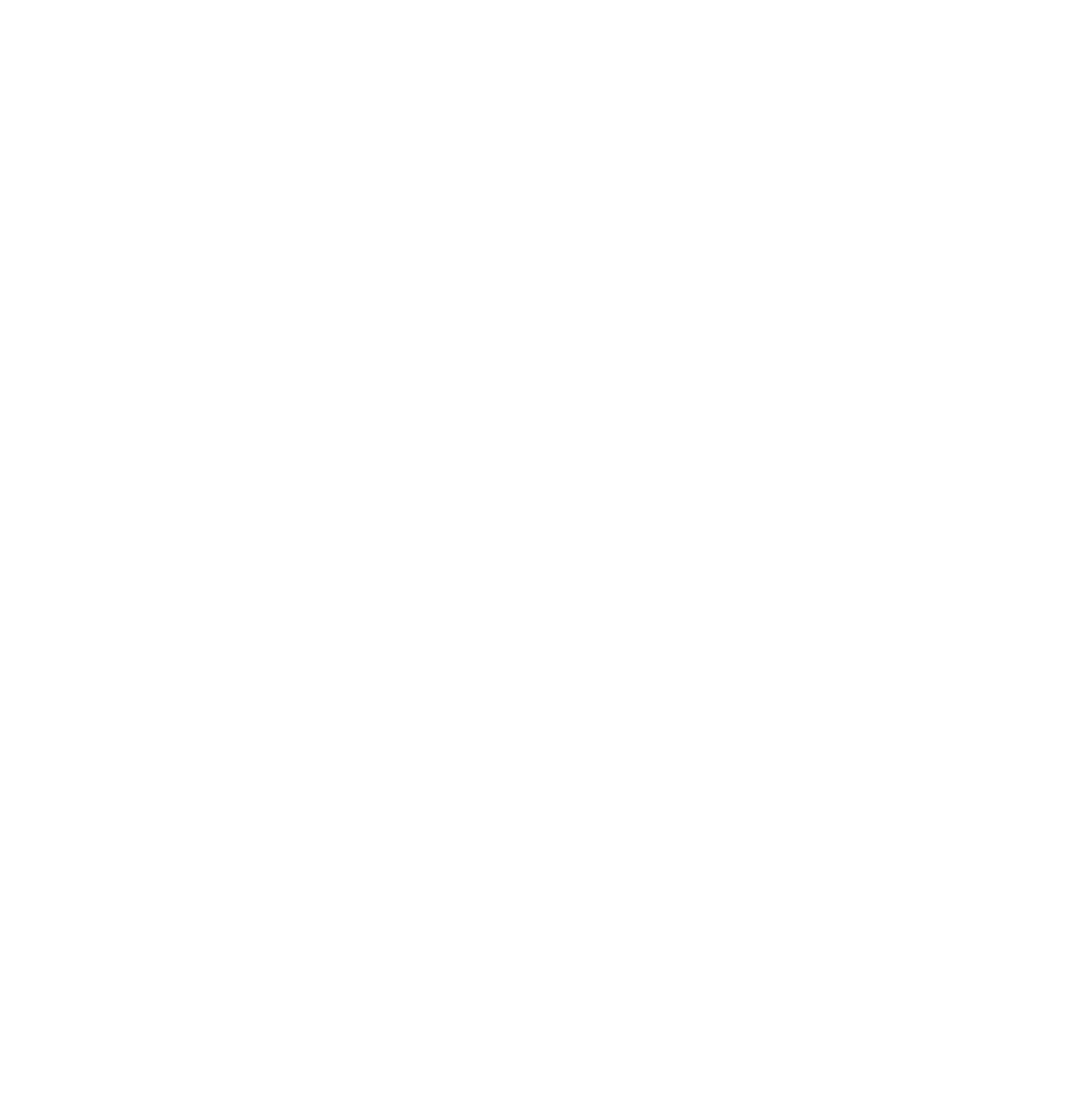
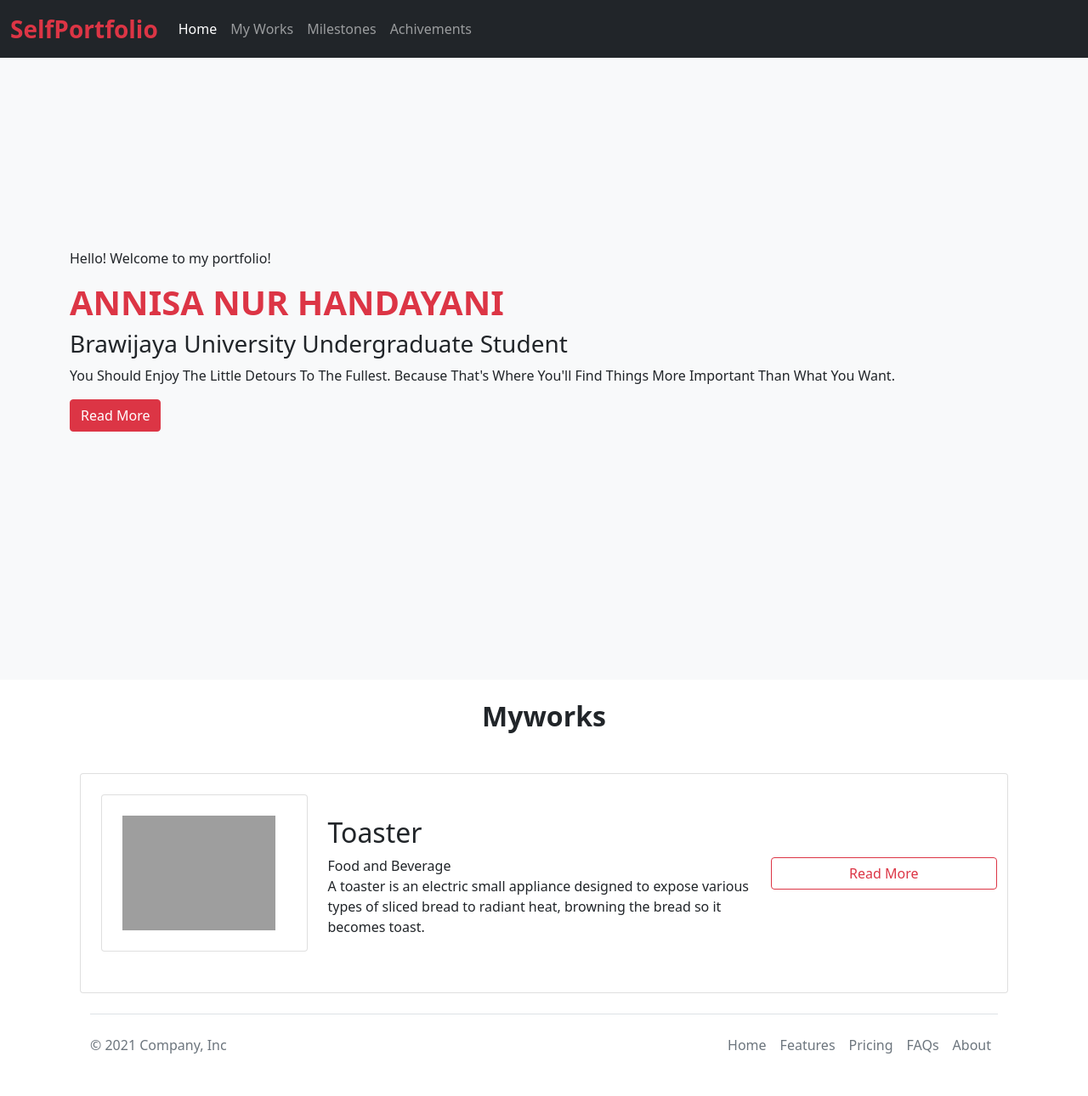
Before and after one commit to 4nnScript/latihan-web, a Django app: page /wedding/ in a window 1280 px wide. Before the commit the page is empty. Shown: the whole page at 85% size. Before the commit the page ends 800 px from the top, so only its background shows below. Run offline with Django 3.2, Linux system fonts and the light colour scheme; grey boxes are pictures that could not be loaded.

Commit message:
uda jam 3

```diff
--- a/mainapp/templates/wedding.html
+++ b/mainapp/templates/wedding.html
@@ -0,0 +1,51 @@
+{% extends 'base.html' %}
+{% load static %}
+
+{% block content %}
+<div class="header bg-light">
+    <div class="header-content container-lg">
+        <div class="row min-vh-100 align-items-center">
+            <div class="col-md-12">
+                <div class="profile-text text-dark">
+                    <p>Hello! Welcome to my portfolio!</p>
+                    <h1 class="fw-bold fs-1 text-danger text-uppercase">Annisa Nur Handayani</h1>
+                    <h3>Brawijaya University Undergraduate Student</h2>
+                    <p>You Should Enjoy The Little Detours To The Fullest. Because That's Where You'll Find Things More Important Than What You Want.</p>
+                    <button class="btn btn-danger">Read More</button>
+                </div>
+            </div>
+        </div>
+    </div>
+</div>
+
+<div class="container-lg">
+    <div class="row justify-content-center">
+        <div class="col-lg-8">
+            <div class="text-center mt-4 mb-4">
+                <h2 class="fw-bold"> Myworks</h2>
+            </div>
+        </div>
+    </div>
+
+<div class="container mt-4">
+    <div class="card p-4 mb-4">
+        <div class="row align-items-center">
+            <div class="col">
+                <div class="card p-4 mb-4">
+                    <img src="https://www.horeca.com/images/product/detail/bartscher-toaster-tsbr20.jpg" width="180">
+                </div>
+            </div>
+            <div class="col-6">
+                <h2>Toaster</h2>
+                <span>Food and Beverage </span>
+                <p>A toaster is an electric small appliance designed to expose various types of sliced bread to radiant heat, browning the bread so it becomes toast.</p>
+            </div>
+            <div class="col">
+                <div class="row mb-4">
+                    <a class="btn btn-outline-danger" href="../shop/console">Read More </a>
+                </div>
+            </div>
+        </div>
+    </div>
+
+{% endblock content %}
--- a/templates/navbar.html
+++ b/templates/navbar.html
@@ -1,7 +1,7 @@
 {% load static %}
 <nav class="navbar navbar-expand-lg fixed-top navbar-dark bg-dark">
     <div class="container-fluid">
-        <a class="navbar-brand fw-bold text-danger fs-3" href="#">e-Shop</a>
+        <a class="navbar-brand fw-bold text-danger fs-3" href="#">SelfPortfolio</a>
         <button class="navbar-toggler" type="button" data-bs-toggle="collapse" data-bs-target="#navbarNav"
             aria-controls="navbarNav" aria-expanded="false" aria-label="Toggle navigation">
             <span class="navbar-toggler-icon"></span>
@@ -12,13 +12,13 @@
                     <a class="nav-link active" aria-current="page" href="#">Home</a>
                 </li>
                 <li class="nav-item">
-                    <a class="nav-link" href="#">Smartphone</a>
+                    <a class="nav-link" href="#">My Works</a>
                 </li>
                 <li class="nav-item">
-                    <a class="nav-link" href="#">Laptop</a>
+                    <a class="nav-link" href="#">Milestones</a>
                 </li>
                 <li class="nav-item">
-                    <a class="nav-link" href="#">Console</a>
+                    <a class="nav-link" href="#">Achivements</a>
                 </li>
             </ul>
         </div>
```
Also changed, not shown: mainapp/templates/home.html (deleted, +0 -22 lines).
